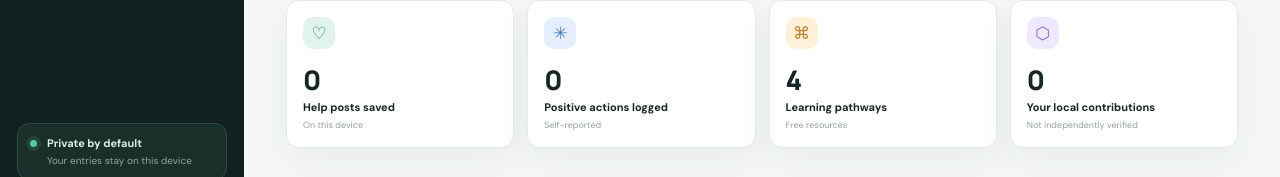
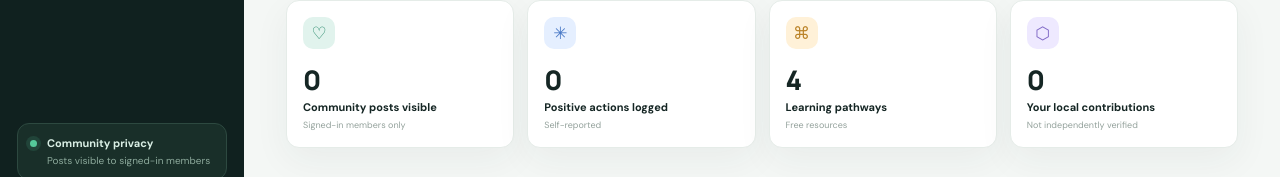
Before and after one commit to suniljaiswar657-dotcom/humanityos, a plain HTML site: page index.html in a window 1280 px wide. Shown: the part 544-721 px from the top of the page. Drawn offline with Linux system fonts and the light colour scheme; a script that the page names is missing.

Commit message:
Clarify shared community privacy labels

```diff
--- a/index.html
+++ b/index.html
@@ -26,7 +26,7 @@
         <button class="nav-item" data-view="impact"><span>↗</span> Impact</button>
       </nav>
       <div class="sidebar-bottom">
-        <div class="privacy-mini"><span class="status-dot"></span><div><b>Private by default</b><small>Your entries stay on this device</small></div></div>
+        <div class="privacy-mini"><span class="status-dot"></span><div><b>Community privacy</b><small>Posts visible to signed-in members</small></div></div>
         <button class="text-button" id="exportBtn">↓ Export my data</button>
         <button class="text-button danger-text" id="clearBtn">Clear local data</button>
       </div>
@@ -60,7 +60,7 @@
 
         <div class="section-heading"><div><div class="eyebrow">YOUR HUMANITY DASHBOARD</div><h2>Good things begin here.</h2></div><span class="date-chip" id="todayLabel"></span></div>
         <div class="stats-grid">
-          <article class="stat-card"><span class="stat-icon mint">♡</span><div class="stat-number" id="helpCount">0</div><div class="stat-label">Help posts saved</div><small>On this device</small></article>
+          <article class="stat-card"><span class="stat-icon mint">♡</span><div class="stat-number" id="helpCount">0</div><div class="stat-label">Community posts visible</div><small>Signed-in members only</small></article>
           <article class="stat-card"><span class="stat-icon blue">✳</span><div class="stat-number" id="earthCount">0</div><div class="stat-label">Positive actions logged</div><small>Self-reported</small></article>
           <article class="stat-card"><span class="stat-icon amber">⌘</span><div class="stat-number">4</div><div class="stat-label">Learning pathways</div><small>Free resources</small></article>
           <article class="stat-card"><span class="stat-icon violet">⬡</span><div class="stat-number" id="totalCount">0</div><div class="stat-label">Your local contributions</div><small>Not independently verified</small></article>
```
